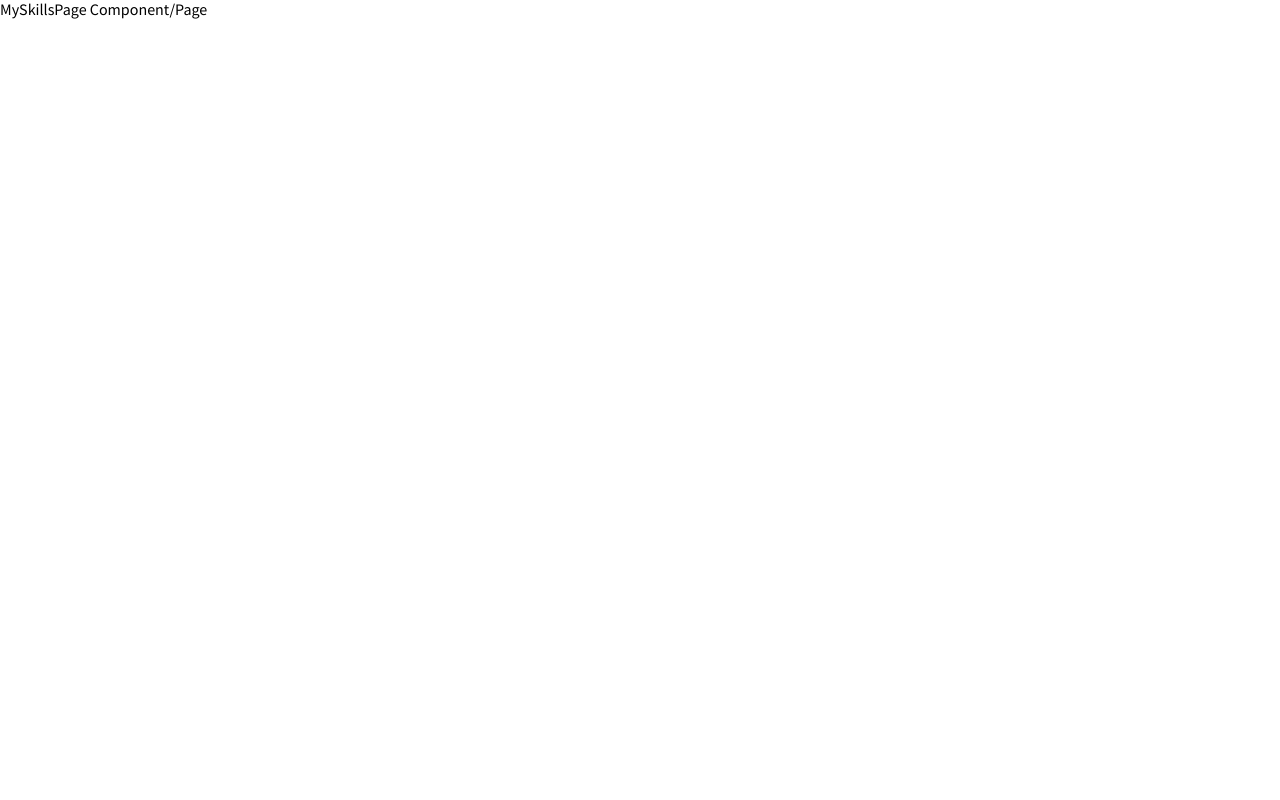
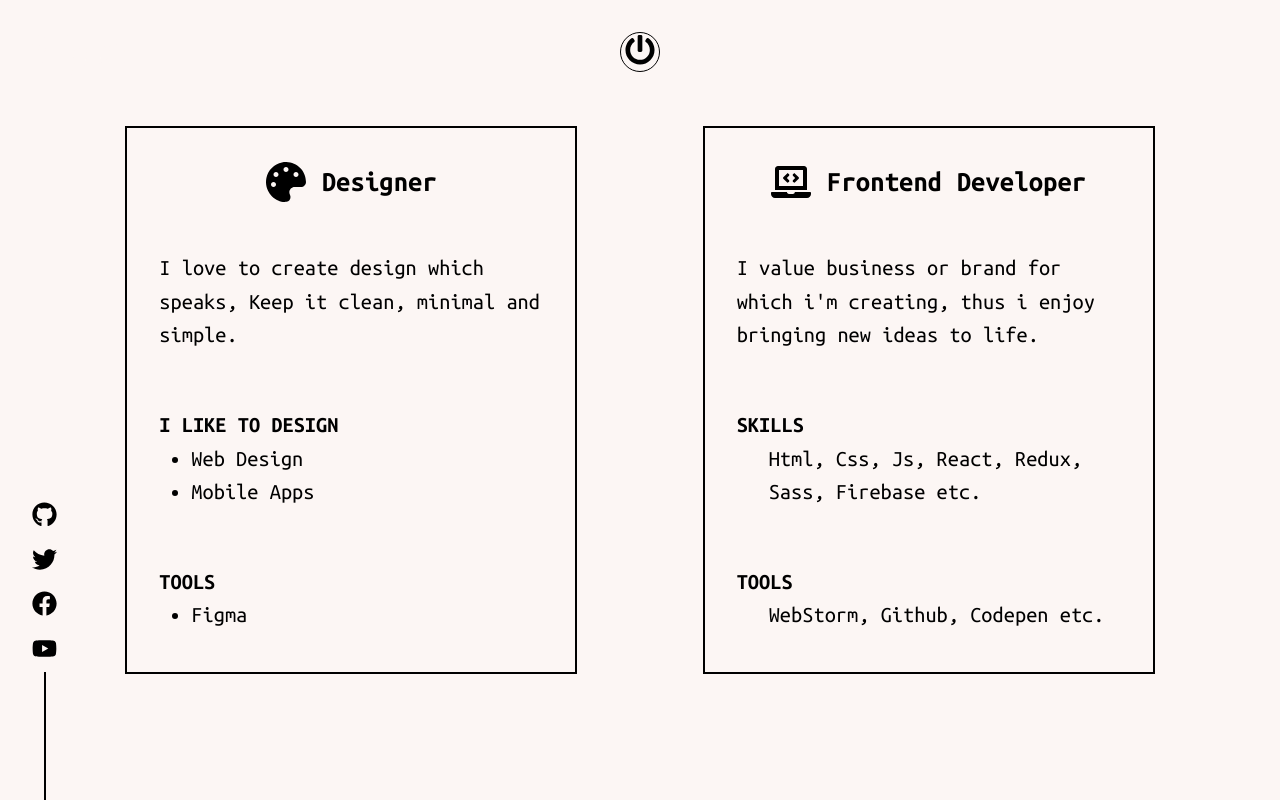
Before and after one commit to MysikM/React-Portfolio, a React (Create React App) app: page /skills in a window 1280 px wide. Built offline with nearby package versions, Linux system fonts and the light colour scheme.

Commit message:
add skills page

```diff
--- a/src/components/MySkillsPage.js
+++ b/src/components/MySkillsPage.js
@@ -1,10 +1,132 @@
 import React from 'react';
+import styled, {ThemeProvider} from "styled-components";
+import {lightTheme} from "./Themes";
+import {Design, Develope} from './AllSvgs';
+import LogoComponent from "../subComponents/LogoComponent";
+import SocialIcons from "../subComponents/SocialIcons";
+import PowerButton from "../subComponents/PowerButton";
+
+const Box = styled.div`
+  background-color: ${props => props.theme.body};
+  width: 100vw;
+  height: 100vh;
+  position: relative;
+  display: flex;
+  justify-content: space-evenly;
+  align-items: center;
+`;
+
+const Main = styled.div`
+  border: 2px solid ${props => props.theme.text};
+  color: ${props => props.theme.text};
+  background-color: ${props => props.theme.body};
+  padding: 2rem;
+  width: 30vw;
+  height: 60vh;
+  z-index: 3;
+  line-height: 1.5;
+  cursor: pointer;
+
+  font-family: 'Ubuntu Mono', monospace;
+  display: flex;
+  flex-direction: column;
+  justify-content: space-between;
+
+  &:hover {
+    color: ${props => props.theme.body};
+    background-color: ${props => props.theme.text};
+  }
+`;
+
+const Title = styled.h2`
+  display: flex;
+  justify-content: center;
+  align-items: center;
+  font-size: calc(1em + 1vw);
+
+  ${Main}:hover &{
+    &>*{
+      fill: ${props => props.theme.body};
+    }
+  }
+
+  &>*:first-child {
+    margin-right: 1rem;
+  }
+`;
+
+const Description = styled.div`
+  color: ${props => props.theme.text};
+  font-size: calc(0.6em + 1vw);
+  padding: 0.5rem 0;
+
+  ${Main}:hover &{
+      color: ${props => props.theme.body};
+  }
+
+  strong{
+    margin-bottom: 1rem;
+    text-transform: uppercase;
+  }
+  ul, p{
+    margin-left: 2rem;
+  }
+`;
 
 function MySkillsPage(props) {
     return (
-         <div>
-             MySkillsPage Component/Page
-         </div>
+        <ThemeProvider theme={lightTheme}>
+            <Box>
+                <LogoComponent theme='light' />
+                <SocialIcons theme='light' />
+                <PowerButton />
+                <Main>
+                    <Title>
+                        <Design width={40} height={40} /> Designer
+                    </Title>
+                    <Description>
+                        I love to create design which speaks, Keep it clean, minimal and simple.
+                    </Description>
+                    <Description>
+                        <strong>I Like to Design</strong>
+                        <ul>
+                            <li>
+                                Web Design
+                            </li>
+                            <li>
+                                Mobile Apps
+                            </li>
+                        </ul>
+                    </Description>
+                    <Description>
+                        <strong>Tools</strong>
+                        <ul>
+                            <li>
+                                Figma
+                            </li>
+                        </ul>
+                    </Description>
+                </Main>
+                <Main>
+                    <Title>
+                        <Develope width={40} height={40} /> Frontend Developer
+                    </Title>
+                    <Description>
+                        I value business or brand for which i'm creating, thus i enjoy bringing new ideas to life.
+                    </Description>
+                    <Description>
+                        <strong>Skills</strong>
+                        <p>
+                            Html, Css, Js, React, Redux, Sass, Firebase etc.
+                        </p>
+                    </Description>
+                    <Description>
+                        <strong>Tools</strong>
+                        <p>WebStorm, Github, Codepen etc.</p>
+                    </Description>
+                </Main>
+            </Box>
+        </ThemeProvider>
     );
 }
 
```
